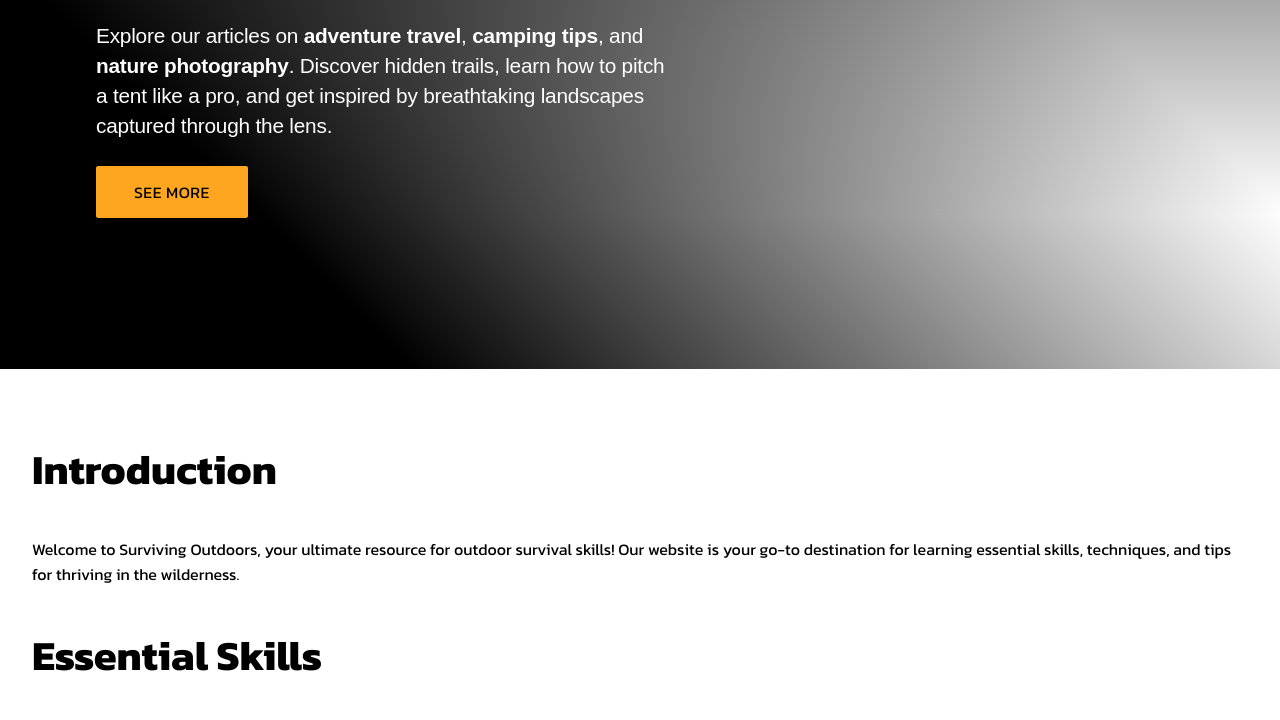
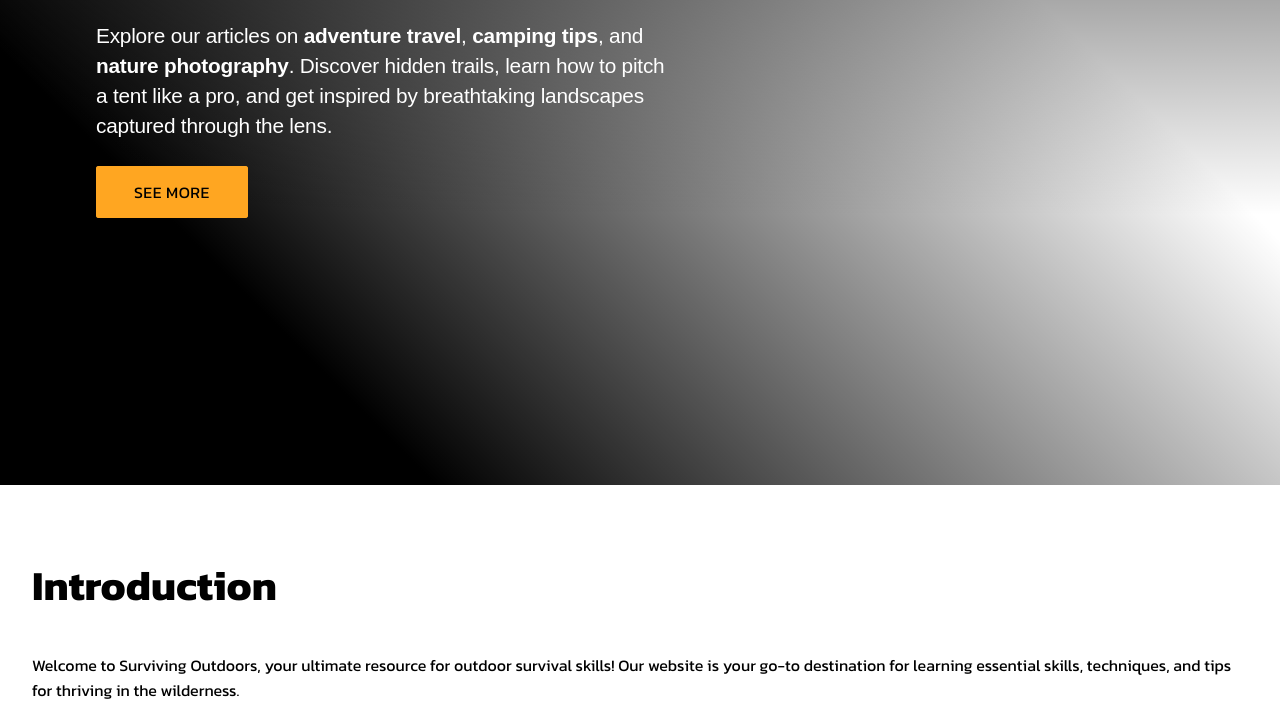
Before and after one commit to psnogueira/project-A, a plain HTML site: page index.html in a window 1280 px wide. Shown: the part 415-1135 px from the top of the page. Drawn offline with Linux system fonts and the light colour scheme; a web font is replaced by a local one.

Commit message:
General Update

```diff
--- a/style.css
+++ b/style.css
@@ -37,7 +37,7 @@ body {
     background-image: url('assets/walk_mountain1.jpg');
     background-size: cover;
     background-position: center;
-    height: 98vh;
+    height: 900px;
     display: flex;
     justify-content: center;
 }
@@ -62,7 +62,7 @@ h2 {
     top: 0;
     left: 0;
     width: 100%;
-    height: 98vh;
+    height: 900px;
     background: linear-gradient(225deg, rgba(255,255,255,0) 30%, rgba(0,0,0,1) 80%, rgba(0,0,0,1) 100%);
     z-index: 0;
 }
```
